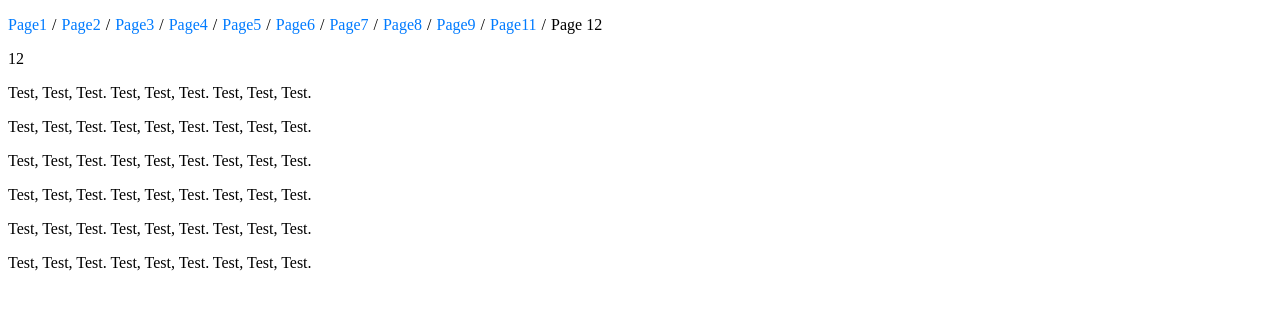
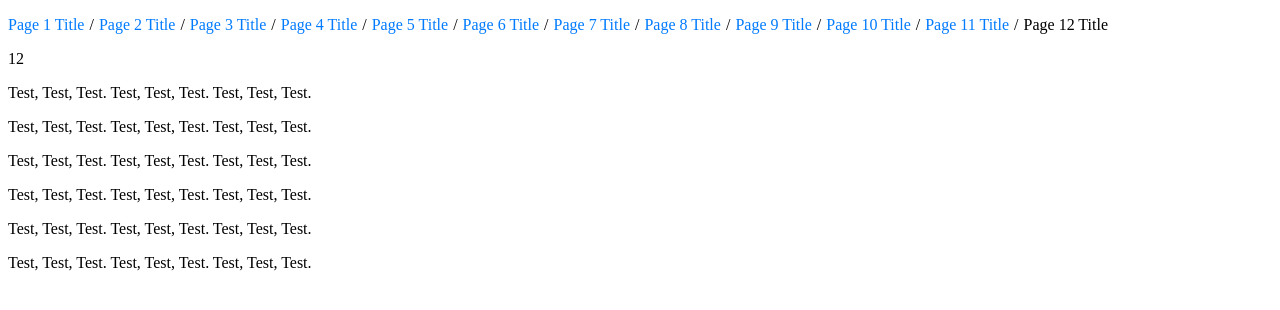
Before and after one commit to YiChen8185/Ar5iv_Simple12PageHTML, a Flask app: page /page12/ in a window 1280 px wide. Shown: the top 310 px of the page. Run offline with Flask 2, Linux system fonts and the light colour scheme.

Commit message:
Big Update
Now, we can change the page name simply by change the name in the app.py, but do not need to change the name in all html pages.

```diff
--- a/app.py
+++ b/app.py
@@ -1,66 +1,70 @@
 from flask import Flask, render_template
 app = Flask(__name__)
 
+page_titles = {
+    'page1': 'Page 1 Title',
+    'page2': 'Page 2 Title',
+    'page3': 'Page 3 Title',
+    'page4': 'Page 4 Title',
+    'page5': 'Page 5 Title',
+    'page6': 'Page 6 Title',
+    'page7': 'Page 7 Title',
+    'page8': 'Page 8 Title',
+    'page9': 'Page 9 Title',
+    'page10': 'Page 10 Title',
+    'page11': 'Page 11 Title',
+    'page12': 'Page 12 Title',
+}
+
+
 @app.route('/')
 def page1():
-    page_title = 'Page 1'
-    return render_template('page1.html', page_title=page_title)
+    return render_template('page1.html', page_titles=page_titles, page_title=page_titles['page1'])
 
 @app.route('/page2/')
 def page2():
-    page_title = 'Page 2'
-    return render_template('page2.html', page_title=page_title)
+    return render_template('page2.html', page_titles=page_titles, page_title=page_titles['page2'])
 
 @app.route('/page3/')
 def page3():
-    page_title = 'Page 3'
-    return render_template('page3.html', page_title=page_title)
+    return render_template('page3.html', page_titles=page_titles, page_title=page_titles['page3'])
 
 @app.route('/page4/')
 def page4():
-    page_title = 'Page 4'
-    return render_template('page4.html', page_title=page_title)
+    return render_template('page4.html', page_titles=page_titles, page_title=page_titles['page4'])
 
 @app.route('/page5/')
 def page5():
-    page_title = 'Page 5'
-    return render_template('page5.html', page_title=page_title)
+    return render_template('page5.html', page_titles=page_titles, page_title=page_titles['page5'])
 
 @app.route('/page6/')
 def page6():
-    page_title = 'Page 6'
-    return render_template('page6.html', page_title=page_title)
+    return render_template('page6.html', page_titles=page_titles, page_title=page_titles['page6'])
 
 @app.route('/page7/')
 def page7():
-    page_title = 'Page 7'
-    return render_template('page7.html', page_title=page_title)
+    return render_template('page7.html', page_titles=page_titles, page_title=page_titles['page7'])
 
 @app.route('/page8/')
 def page8():
-    page_title = 'Page 8'
-    return render_template('page8.html', page_title=page_title)
+    return render_template('page8.html', page_titles=page_titles, page_title=page_titles['page8'])
 
 @app.route('/page9/')
 def page9():
-    page_title = 'Page 9'
-    return render_template('page9.html', page_title=page_title)
+    return render_template('page9.html', page_titles=page_titles, page_title=page_titles['page9'])
 
 
 @app.route('/page10/')
 def page10():
-    page_title = 'Page 10'
-    return render_template('page10.html', page_title=page_title)
+    return render_template('page10.html', page_titles=page_titles, page_title=page_titles['page10'])
 
 @app.route('/page11/')
 def page11():
-    page_title = 'Page 11'
-    return render_template('page11.html', page_title=page_title)
+    return render_template('page11.html', page_titles=page_titles, page_title=page_titles['page11'])
 
 @app.route('/page12/')
 def page12():
-    page_title = 'Page 12'
-    return render_template('page12.html', page_title=page_title)
+    return render_template('page12.html', page_titles=page_titles, page_title=page_titles['page12'])
 
 if __name__ == '__main__':
     app.run(debug=True)
--- a/templates/page12.html
+++ b/templates/page12.html
@@ -9,16 +9,17 @@
   <body>
     <nav class="breadcrumb">
       <ul>
-        <li><a href="{{ url_for('page1') }}">Page1</a></li>
-        <li><a href="{{ url_for('page2') }}">Page2</a></li>
-        <li><a href="{{ url_for('page3') }}">Page3</a></li>
-        <li><a href="{{ url_for('page4') }}">Page4</a></li>
-        <li><a href="{{ url_for('page5') }}">Page5</a></li>
-        <li><a href="{{ url_for('page6') }}">Page6</a></li>
-        <li><a href="{{ url_for('page7') }}">Page7</a></li>
-        <li><a href="{{ url_for('page8') }}">Page8</a></li>
-        <li><a href="{{ url_for('page9') }}">Page9</a></li>
-        <li><a href="{{ url_for('page11') }}">Page11</a></li>
+        <li><a href="{{ url_for('page1') }}">{{ page_titles['page1'] }}</a></li>
+        <li><a href="{{ url_for('page2') }}">{{ page_titles['page2'] }}</a></li>
+        <li><a href="{{ url_for('page3') }}">{{ page_titles['page3'] }}</a></li>
+        <li><a href="{{ url_for('page4') }}">{{ page_titles['page4'] }}</a></li>
+        <li><a href="{{ url_for('page5') }}">{{ page_titles['page5'] }}</a></li>
+        <li><a href="{{ url_for('page5') }}">{{ page_titles['page6'] }}</a></li>
+        <li><a href="{{ url_for('page7') }}">{{ page_titles['page7'] }}</a></li>
+        <li><a href="{{ url_for('page8') }}">{{ page_titles['page8'] }}</a></li>
+        <li><a href="{{ url_for('page9') }}">{{ page_titles['page9'] }}</a></li>
+        <li><a href="{{ url_for('page10') }}">{{ page_titles['page10'] }}</a></li>
+        <li><a href="{{ url_for('page11') }}">{{ page_titles['page11'] }}</a></li>
         <li class="current-page">{{ page_title }}</li>
       </ul>
     </nav>
--- a/templates/page2.html
+++ b/templates/page2.html
@@ -9,7 +9,7 @@
   <body>
     <nav class="breadcrumb">
       <ul>
-        <li><a href="{{ url_for('page1') }}">Page1</a></li>
+        <li><a href="{{ url_for('page1') }}">{{ page_titles['page1'] }}</a></li>
         <li class="current-page">{{ page_title }}</li>
       </ul>
     </nav>
--- a/templates/page3.html
+++ b/templates/page3.html
@@ -9,8 +9,8 @@
   <body>
     <nav class="breadcrumb">
       <ul>
-        <li><a href="{{ url_for('page1') }}">Page1</a></li>
-        <li><a href="{{ url_for('page1') }}">Page2</a></li>
+        <li><a href="{{ url_for('page1') }}">{{ page_titles['page1'] }}</a></li>
+        <li><a href="{{ url_for('page2') }}">{{ page_titles['page2'] }}</a></li>
         <li class="current-page">{{ page_title }}</li>
       </ul>
     </nav>
--- a/templates/page4.html
+++ b/templates/page4.html
@@ -9,9 +9,9 @@
   <body>
     <nav class="breadcrumb">
       <ul>
-        <li><a href="{{ url_for('page1') }}">Page1</a></li>
-        <li><a href="{{ url_for('page2') }}">Page2</a></li>
-        <li><a href="{{ url_for('page3') }}">Page3</a></li>
+        <li><a href="{{ url_for('page1') }}">{{ page_titles['page1'] }}</a></li>
+        <li><a href="{{ url_for('page2') }}">{{ page_titles['page2'] }}</a></li>
+        <li><a href="{{ url_for('page3') }}">{{ page_titles['page3'] }}</a></li>
         <li class="current-page">{{ page_title }}</li>
       </ul>
     </nav>
```
Also changed, not shown: templates/page10.html (+9 -9 lines), templates/page11.html (+10 -10 lines), templates/page5.html (+4 -4 lines), templates/page6.html (+5 -5 lines), templates/page7.html (+6 -6 lines), templates/page8.html (+7 -7 lines), templates/page9.html (+8 -8 lines), README.md.
